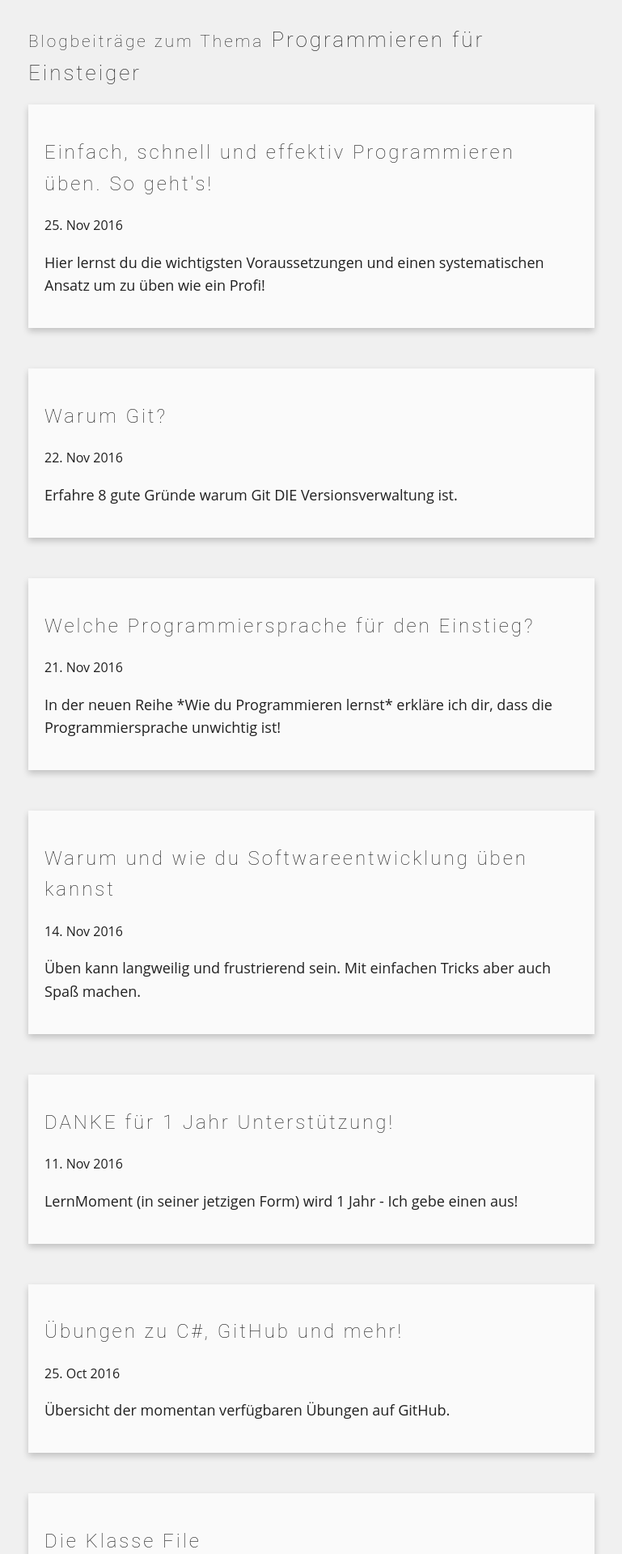
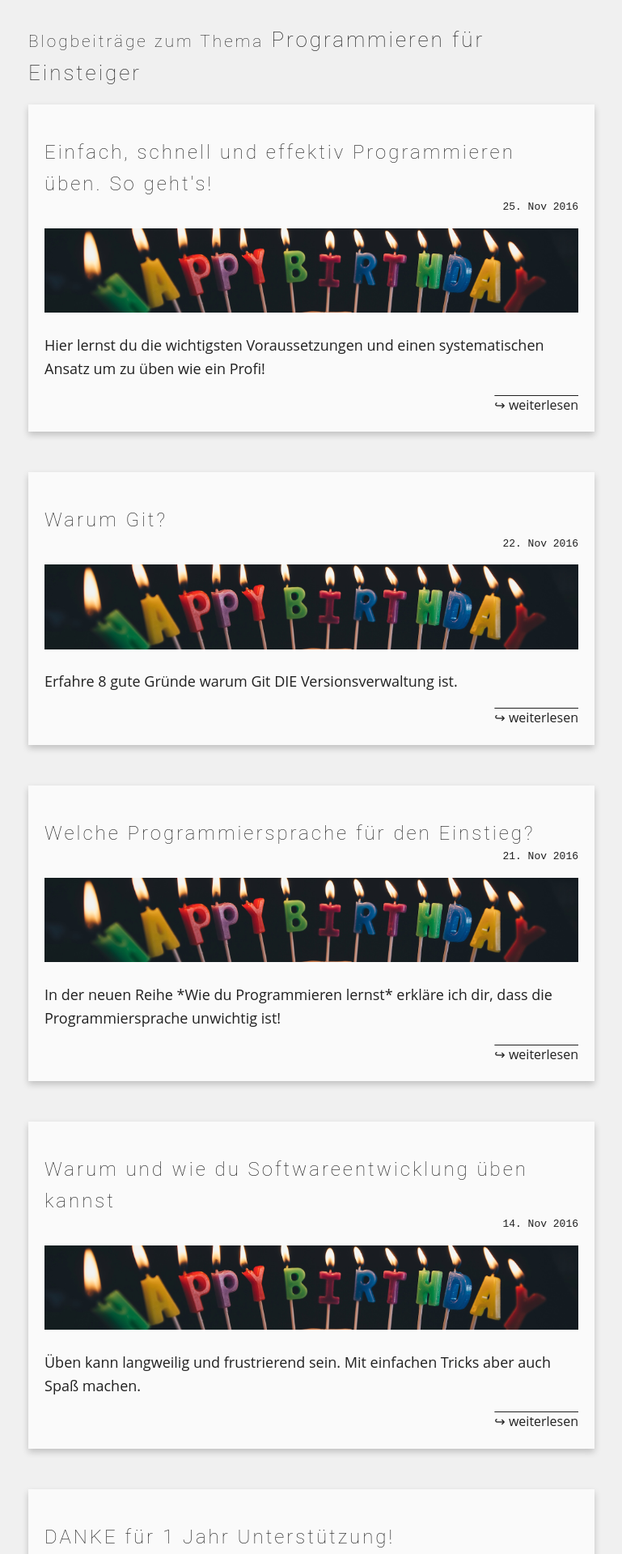
Before and after one commit to LernMoment/LernMoment.de-2.0, a Jekyll site: the page built from blog/programmieren-fuer-einsteiger.html, in a window 1280 px wide. Shown: the part 400-2319 px from the top of the page at 81% size, without its empty margins (255-1024 px from the left). Built offline with Jekyll 4.4.1, drawn with Linux system fonts in a browser that asks for light colours; comment, search, counter and statistics services are not loaded; some of the changed text lies outside the part shown.

Commit message:
Issue #16 made cards a bit more "living"

```diff
--- a/assets/sass/base/_root.scss
+++ b/assets/sass/base/_root.scss
@@ -281,6 +281,14 @@ header {
       color: inherit;
     }
   }
+  h2 {
+    margin-bottom: 0;
+  }
+  .post-date {
+    text-align: right;
+    margin-bottom: 15px;
+    font-family: monospace;
+  }
 }
 
 .subscribe-notice {
@@ -546,3 +554,8 @@ header {
     }
   }
 }
+
+.readmore {
+  text-align: right;
+  text-decoration: overline;
+}
--- a/blog/csharp-fuer-fortgeschrittene.html
+++ b/blog/csharp-fuer-fortgeschrittene.html
@@ -13,12 +13,13 @@ title: C# für Fortgeschrittene
       <a href="{{ post.url | prepend: site.baseurl }}">
         <div class="post-preview">
             <h2>
-              {{ post.title }}<br>
+              {{ post.title }}
             </h2>
           <div class="post-date">{{ post.date | date: "%-d. %b %Y" }}</div>
           <p>
             {{ post.excerpt }}
           </p>
+          <div class="readmore">↪ weiterlesen</div>
         </div>
       </a>
     {% endif %}
--- a/blog/lernmoment-iterationen.html
+++ b/blog/lernmoment-iterationen.html
@@ -12,12 +12,13 @@ title: LernMoment Iterationen
       <a href="{{ page.url | prepend: site.baseurl }}">
         <div class="post-preview">
             <h2>
-              {{ page.title }}<br>
+              {{ page.title }}
             </h2>
           <div class="post-date">{{ post.date | date: "%-d. %b %Y" }}</div>
           <p>
             {{ page.excerpt }}
           </p>
+          <div class="readmore">↪ weiterlesen</div>
         </div>
       </a>
     {% endif %}
--- a/blog/programmieren-fuer-einsteiger.html
+++ b/blog/programmieren-fuer-einsteiger.html
@@ -13,12 +13,16 @@ title: Programmieren für Einsteiger
       <a href="{{ post.url | prepend: site.baseurl }}">
         <div class="post-preview">
             <h2>
-              {{ post.title }}<br>
+              {{ post.title }}
             </h2>
           <div class="post-date">{{ post.date | date: "%-d. %b %Y" }}</div>
+          {% if post.image.feature %}
+            <img src="{{ site.url }}/assets/images/{{ post.image.feature }}" class="entry-feature-image" alt="{{ page.title }}">
+          {% endif %}
           <p>
             {{ post.excerpt }}
           </p>
+          <div class="readmore">↪ weiterlesen</div>
         </div>
       </a>
     {% endif %}
```
